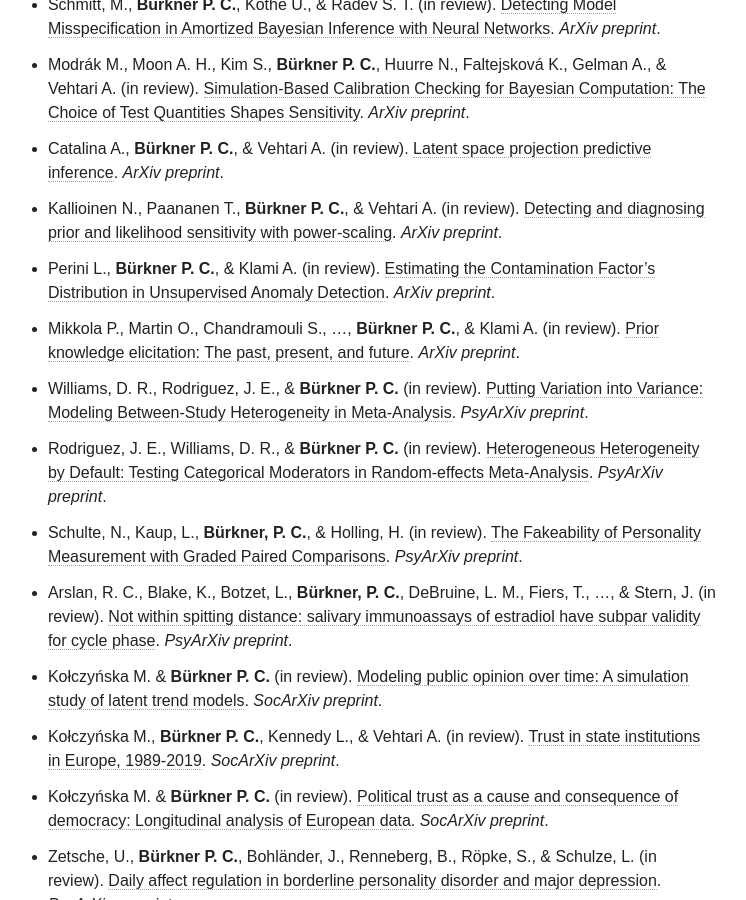
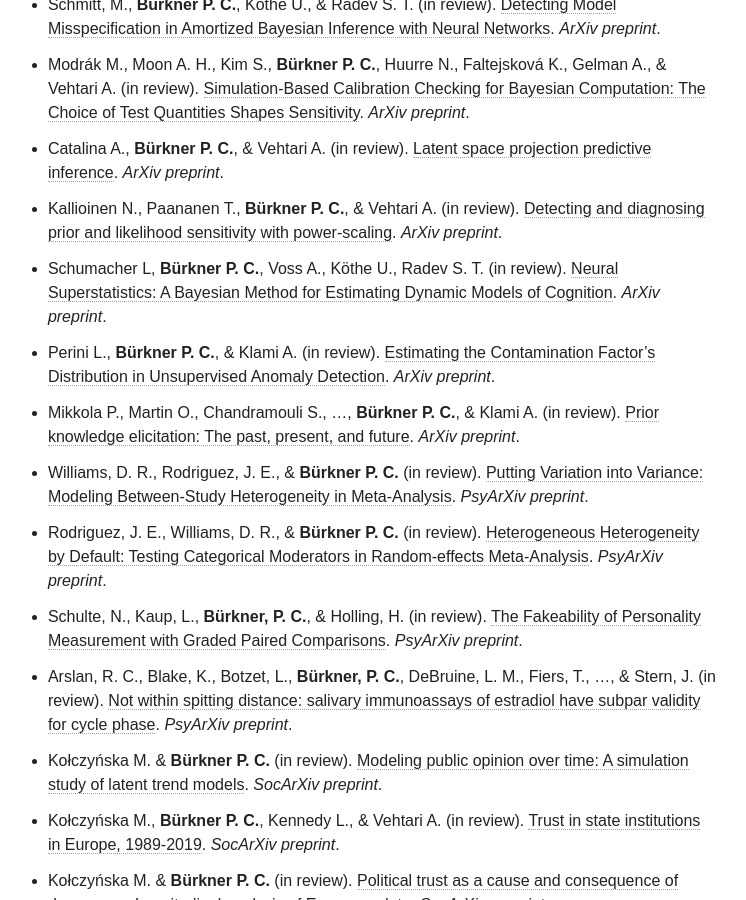
Before and after one commit to paul-buerkner/paul-buerkner.github.io, a Jekyll site: the page built from publications/index.md, in a window 1280 px wide and 900 px high, scrolled down 1001 px. Shown: the whole window, without its empty margins (278-1024 px from the left). Built offline with Jekyll 4.4.1, drawn with Linux system fonts in a browser that asks for light colours; nearby versions of some CDN libraries.

Commit message:
add new preprint

```diff
--- a/publications/index.md
+++ b/publications/index.md
@@ -15,6 +15,7 @@
 * Modrák M., Moon A. H., Kim S., **Bürkner P. C.**, Huurre N., Faltejsková K., Gelman A., & Vehtari A. (in review). [Simulation-Based Calibration Checking for Bayesian Computation: The Choice of Test Quantities Shapes Sensitivity](https://arxiv.org/abs/2211.02383). *ArXiv preprint*.
 * Catalina A., **Bürkner P. C.**, & Vehtari A. (in review). [Latent space projection predictive inference](https://arxiv.org/abs/2109.04702). *ArXiv preprint*.
 * Kallioinen N., Paananen T., **Bürkner P. C.**, & Vehtari A. (in review). [Detecting and diagnosing prior and likelihood sensitivity with power-scaling](https://arxiv.org/abs/2107.14054). *ArXiv preprint*.
+* Schumacher L, **Bürkner P. C.**, Voss A., Köthe U., Radev S. T. (in review). [Neural Superstatistics: A Bayesian Method for Estimating Dynamic Models of Cognition](https://arxiv.org/abs/2211.13165). *ArXiv preprint*.
 * Perini L., **Bürkner P. C.**, & Klami A. (in review). [Estimating the Contamination Factor’s Distribution in Unsupervised Anomaly Detection](http://arxiv.org/abs/2210.10487). *ArXiv preprint*.
 * Mikkola P., Martin O., Chandramouli S., ..., **Bürkner P. C.**, & Klami A. (in review). [Prior knowledge elicitation: The past, present, and future](https://arxiv.org/abs/2112.01380). *ArXiv preprint*.
 * Williams, D. R., Rodriguez, J. E., & **Bürkner P. C.** (in review). [Putting Variation into Variance: Modeling Between-Study Heterogeneity in Meta-Analysis](https://psyarxiv.com/9vkqy/). *PsyArXiv preprint*.
```
